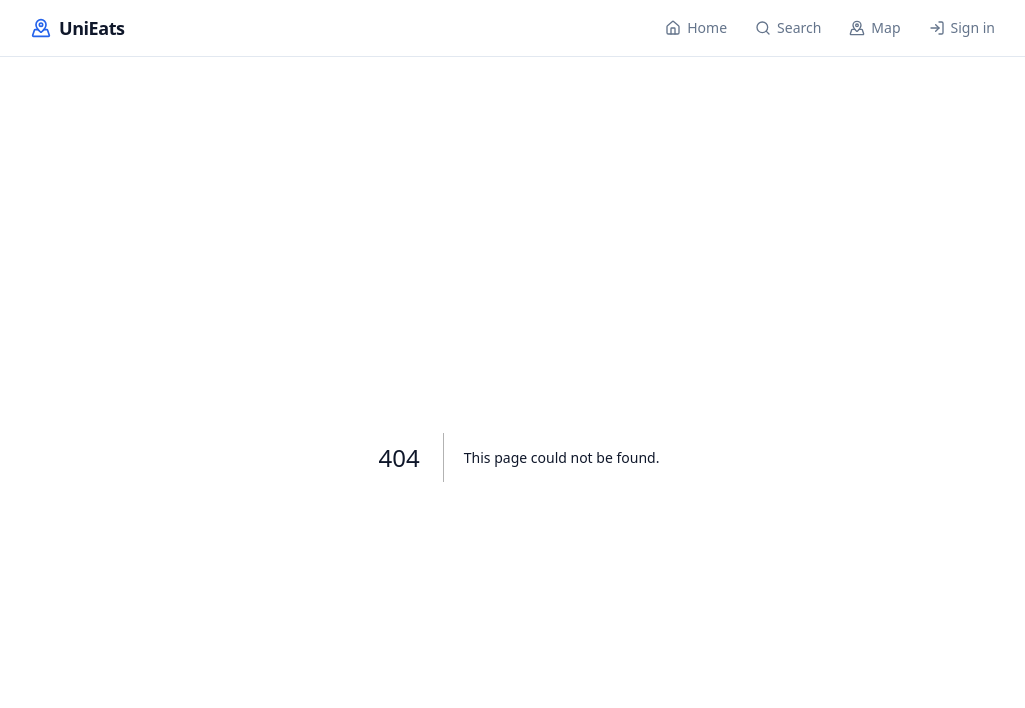
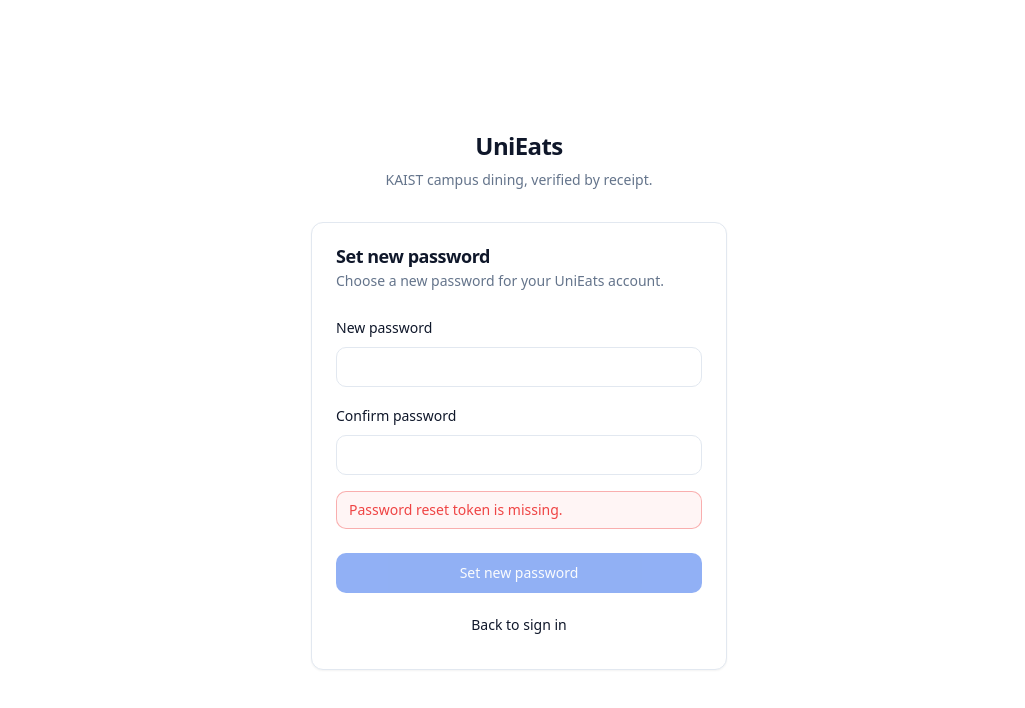
Before and after one commit to as3617/KAIST_CS30500_UniEats, a Next.js app in the folder apps/frontend/: page /reset-password in a window 1280 px wide. Before the commit this address had no page. Shown: the top 708 px of the page, without its empty margins (121-1146 px from the left). Built offline with nearby package versions, Linux system fonts and the light colour scheme.

Commit message:
feat(auth): add email verification and password reset flow

```diff
--- /dev/null
+++ b/apps/frontend/src/app/(auth)/forgot-password/forgot-password-view.tsx
@@ -0,0 +1,127 @@
+"use client";
+
+import Link from "next/link";
+import { useState } from "react";
+
+import { Button } from "@/components/ui/button";
+import {
+  Card,
+  CardContent,
+  CardDescription,
+  CardFooter,
+  CardHeader,
+  CardTitle,
+} from "@/components/ui/card";
+import { Input } from "@/components/ui/input";
+import { Label } from "@/components/ui/label";
+import { ApiClientError, api } from "@/lib/api";
+import { isKaistEmail } from "@/lib/validation";
+
+type PasswordResetResponse = {
+  resetRequested: boolean;
+  localPasswordReset?: {
+    password: string;
+    resetLink?: string;
+  };
+};
+
+export function ForgotPasswordView() {
+  const [email, setEmail] = useState("");
+  const [error, setError] = useState<string | null>(null);
+  const [message, setMessage] = useState<string | null>(null);
+  const [temporaryPassword, setTemporaryPassword] = useState<string | null>(null);
+  const [isSubmitting, setIsSubmitting] = useState(false);
+
+  async function handleSubmit(event: React.FormEvent<HTMLFormElement>) {
+    event.preventDefault();
+    setError(null);
+    setMessage(null);
+    setTemporaryPassword(null);
+
+    if (!isKaistEmail(email)) {
+      setError("Please use your @kaist.ac.kr email address.");
+      return;
+    }
+
+    setIsSubmitting(true);
+    try {
+      const data = await api.post<PasswordResetResponse>(
+        "/auth/password-reset/request",
+        { email },
+        { anonymous: true },
+      );
+      setMessage(
+        data.localPasswordReset
+          ? "Password has been reset for local development."
+          : "Password reset instructions have been sent.",
+      );
+      setTemporaryPassword(data.localPasswordReset?.password ?? null);
+    } catch (err) {
+      if (err instanceof ApiClientError) {
+        setError(err.message);
+      } else {
+        setError("Password reset failed. Please try again.");
+      }
+    } finally {
+      setIsSubmitting(false);
+    }
+  }
+
+  return (
+    <Card>
+      <CardHeader>
+        <CardTitle>Reset password</CardTitle>
+        <CardDescription>
+          Enter your KAIST email to receive password reset instructions.
+        </CardDescription>
+      </CardHeader>
+      <form onSubmit={handleSubmit}>
+        <CardContent className="space-y-4">
+          <div className="space-y-2">
+            <Label htmlFor="reset-email">KAIST email</Label>
+            <Input
+              id="reset-email"
+              type="email"
+              autoComplete="email"
+              placeholder="student@kaist.ac.kr"
+              value={email}
+              onChange={(event) => setEmail(event.target.value)}
+              required
+              disabled={isSubmitting}
+            />
+          </div>
+          {error ? (
+            <p
+              role="alert"
+              className="rounded-md border border-destructive/40 bg-destructive/5 px-3 py-2 text-sm text-destructive"
+            >
+              {error}
+            </p>
+          ) : null}
+          {message ? (
+            <div
+              role="status"
+              className="space-y-2 rounded-md border border-primary/40 bg-primary/5 px-3 py-2 text-sm text-primary"
+            >
+              <p>{message}</p>
+              {temporaryPassword ? (
+                <p>
+                  Temporary password:{" "}
+                  <span className="font-mono font-semibold">{temporaryPassword}</span>
+                </p>
+              ) : null}
+            </div>
+          ) : null}
+        </CardContent>
+        <CardFooter className="flex flex-col gap-3">
+          <Button type="submit" className="w-full" disabled={isSubmitting}>
+            {isSubmitting ? "Sending..." : "Send reset link"}
+          </Button>
+          <Button asChild variant="ghost" className="w-full">
+            <Link href="/login">Back to sign in</Link>
+          </Button>
+        </CardFooter>
+      </form>
+    </Card>
+  );
+}
--- /dev/null
+++ b/apps/frontend/src/app/(auth)/forgot-password/page.tsx
@@ -0,0 +1,11 @@
+import type { Metadata } from "next";
+
+import { ForgotPasswordView } from "./forgot-password-view";
+
+export const metadata: Metadata = {
+  title: "Reset password",
+};
+
+export default function ForgotPasswordPage() {
+  return <ForgotPasswordView />;
+}
--- /dev/null
+++ b/apps/frontend/src/app/(auth)/reset-password/page.tsx
@@ -0,0 +1,33 @@
+import type { Metadata } from "next";
+
+import { ResetPasswordView } from "./reset-password-view";
+
+export const metadata: Metadata = {
+  title: "Set new password",
+};
+
+type ResetPasswordPageProps = {
+  searchParams?: {
+    email?: string;
+    token?: string;
+  };
+};
+
+export default function ResetPasswordPage({ searchParams }: ResetPasswordPageProps) {
+  return (
+    <ResetPasswordView
+      email={normalizeEmail(searchParams?.email)}
+      token={normalizeToken(searchParams?.token)}
+    />
+  );
+}
+
+function normalizeEmail(value?: string) {
+  if (!value || value.length > 254) return "";
+  return value;
+}
+
+function normalizeToken(value?: string) {
+  if (!value || value.length > 512) return "";
+  return value;
+}
--- /dev/null
+++ b/apps/frontend/src/app/(auth)/reset-password/reset-password-view.tsx
@@ -0,0 +1,141 @@
+"use client";
+
+import Link from "next/link";
+import { useState } from "react";
+
+import { Button } from "@/components/ui/button";
+import {
+  Card,
+  CardContent,
+  CardDescription,
+  CardFooter,
+  CardHeader,
+  CardTitle,
+} from "@/components/ui/card";
+import { Input } from "@/components/ui/input";
+import { Label } from "@/components/ui/label";
+import { ApiClientError, api } from "@/lib/api";
+import { isStrongEnoughPassword } from "@/lib/validation";
+
+type ResetPasswordViewProps = {
+  email?: string;
+  token: string;
+};
+
+type PasswordResetConfirmResponse = {
+  passwordReset: boolean;
+};
+
+export function ResetPasswordView({ email, token }: ResetPasswordViewProps) {
+  const [password, setPassword] = useState("");
+  const [confirmPassword, setConfirmPassword] = useState("");
+  const [error, setError] = useState<string | null>(
+    token ? null : "Password reset token is missing.",
+  );
+  const [isSuccess, setIsSuccess] = useState(false);
+  const [isSubmitting, setIsSubmitting] = useState(false);
+
+  async function handleSubmit(event: React.FormEvent<HTMLFormElement>) {
+    event.preventDefault();
+    setError(null);
+    setIsSuccess(false);
+
+    if (!token) {
+      setError("Password reset token is missing.");
+      return;
+    }
+    if (!isStrongEnoughPassword(password)) {
+      setError("Password must be at least 8 characters long.");
+      return;
+    }
+    if (password !== confirmPassword) {
+      setError("Passwords do not match.");
+      return;
+    }
+
+    setIsSubmitting(true);
+    try {
+      const data = await api.post<PasswordResetConfirmResponse>(
+        "/auth/password-reset/confirm",
+        { email: email || undefined, token, newPassword: password },
+        { anonymous: true },
+      );
+      setIsSuccess(data.passwordReset);
+    } catch (err) {
+      if (err instanceof ApiClientError) {
+        setError(err.message);
+      } else {
+        setError("Password reset failed. Please try again.");
+      }
+    } finally {
+      setIsSubmitting(false);
+    }
+  }
+
+  return (
+    <Card>
+      <CardHeader>
+        <CardTitle>Set new password</CardTitle>
+        <CardDescription>Choose a new password for your UniEats account.</CardDescription>
+      </CardHeader>
+      <form onSubmit={handleSubmit}>
+        <CardContent className="space-y-4">
+          <div className="space-y-2">
+            <Label htmlFor="new-password">New password</Label>
+            <Input
+              id="new-password"
+              type="password"
+              autoComplete="new-password"
+              value={password}
+              onChange={(event) => setPassword(event.target.value)}
+              required
+              minLength={8}
+              disabled={isSubmitting || isSuccess}
+            />
+          </div>
+          <div className="space-y-2">
+            <Label htmlFor="confirm-new-password">Confirm password</Label>
+            <Input
+              id="confirm-new-password"
+              type="password"
+              autoComplete="new-password"
+              value={confirmPassword}
+              onChange={(event) => setConfirmPassword(event.target.value)}
+              required
+              minLength={8}
+              disabled={isSubmitting || isSuccess}
+            />
+          </div>
+          {error ? (
+            <p
+              role="alert"
+              className="rounded-md border border-destructive/40 bg-destructive/5 px-3 py-2 text-sm text-destructive"
+            >
+              {error}
+            </p>
+          ) : null}
+          {isSuccess ? (
+            <p
+              role="status"
+              className="rounded-md border border-primary/40 bg-primary/5 px-3 py-2 text-sm text-primary"
+            >
+              Password reset complete.
+            </p>
+          ) : null}
+        </CardContent>
+        <CardFooter className="flex flex-col gap-3">
+          <Button
+            type="submit"
+            className="w-full"
+            disabled={isSubmitting || isSuccess || !token}
+          >
+            {isSubmitting ? "Saving..." : "Set new password"}
+          </Button>
+          <Button asChild variant="ghost" className="w-full">
+            <Link href="/login">{isSuccess ? "Continue to sign in" : "Back to sign in"}</Link>
+          </Button>
+        </CardFooter>
+      </form>
+    </Card>
+  );
+}
--- a/apps/frontend/src/components/app-shell.tsx
+++ b/apps/frontend/src/components/app-shell.tsx
@@ -4,7 +4,7 @@
 import { BottomTabBar } from "./bottom-tab-bar";
 import { TopHeader } from "./top-header";
 
-const AUTH_PATHS = ["/login", "/register", "/verify-email"];
+const AUTH_PATHS = ["/login", "/register", "/verify-email", "/forgot-password", "/reset-password"];
 
 export function AppShell({ children }: { children: React.ReactNode }) {
   const pathname = usePathname();
```
